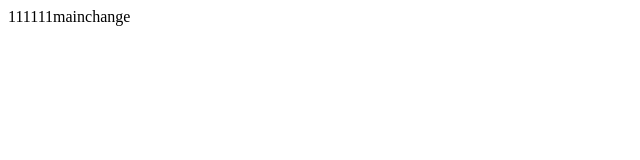
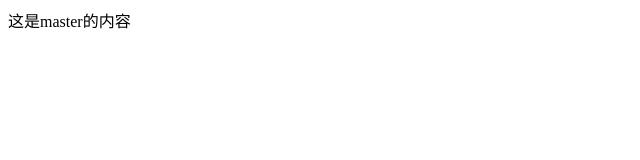
Before and after one commit to raoshanshan/learning_git, a plain HTML site: page index/index.html in a window 1280 px wide. Shown: the full height of the page, 0-640 px from the left. Drawn offline with Linux system fonts and the light colour scheme.

Commit message:
'master'

```diff
--- a/index/index.html
+++ b/index/index.html
@@ -1 +1,3 @@
-111111mainchange
+<div>
+    这是master的内容
+</div>
```
